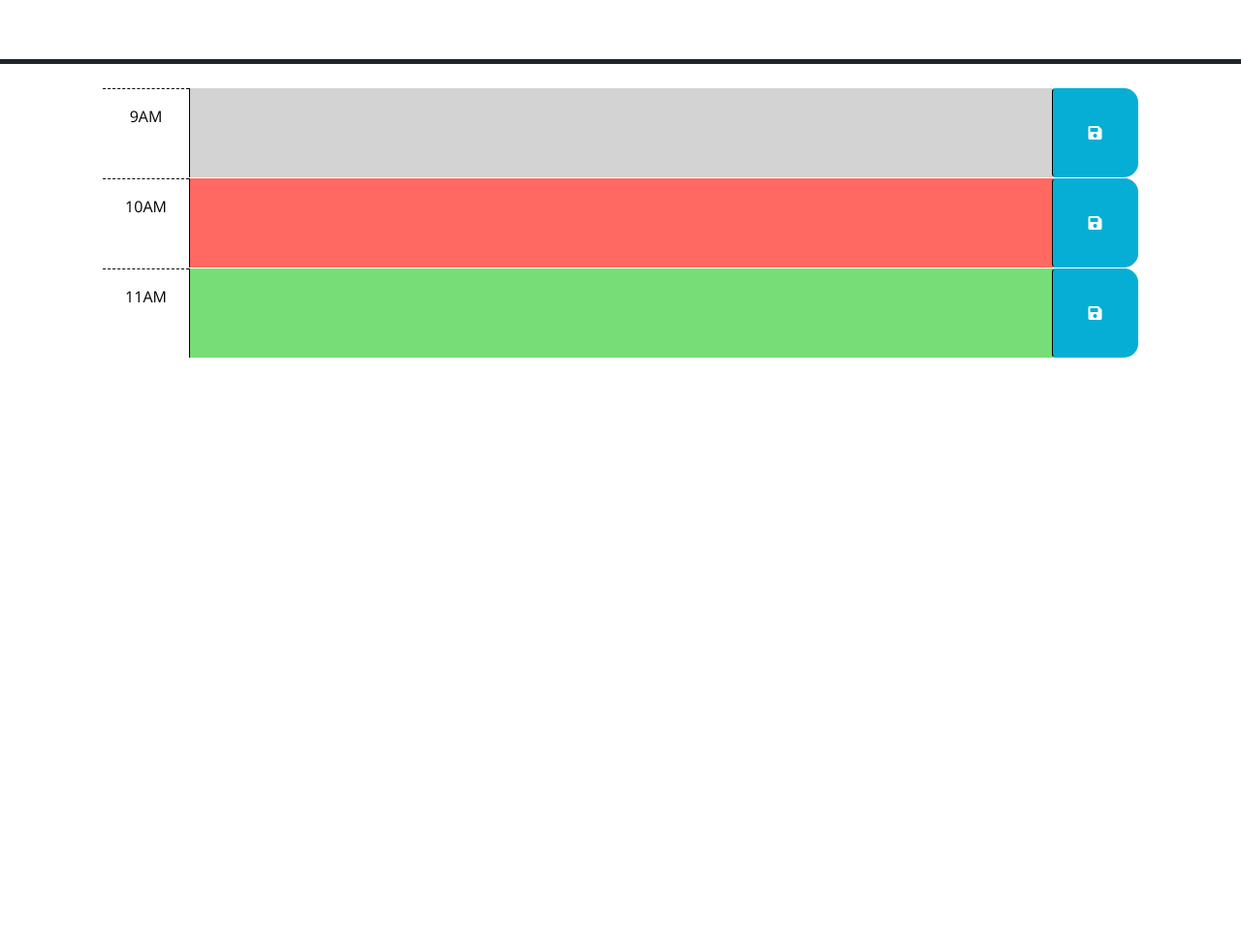
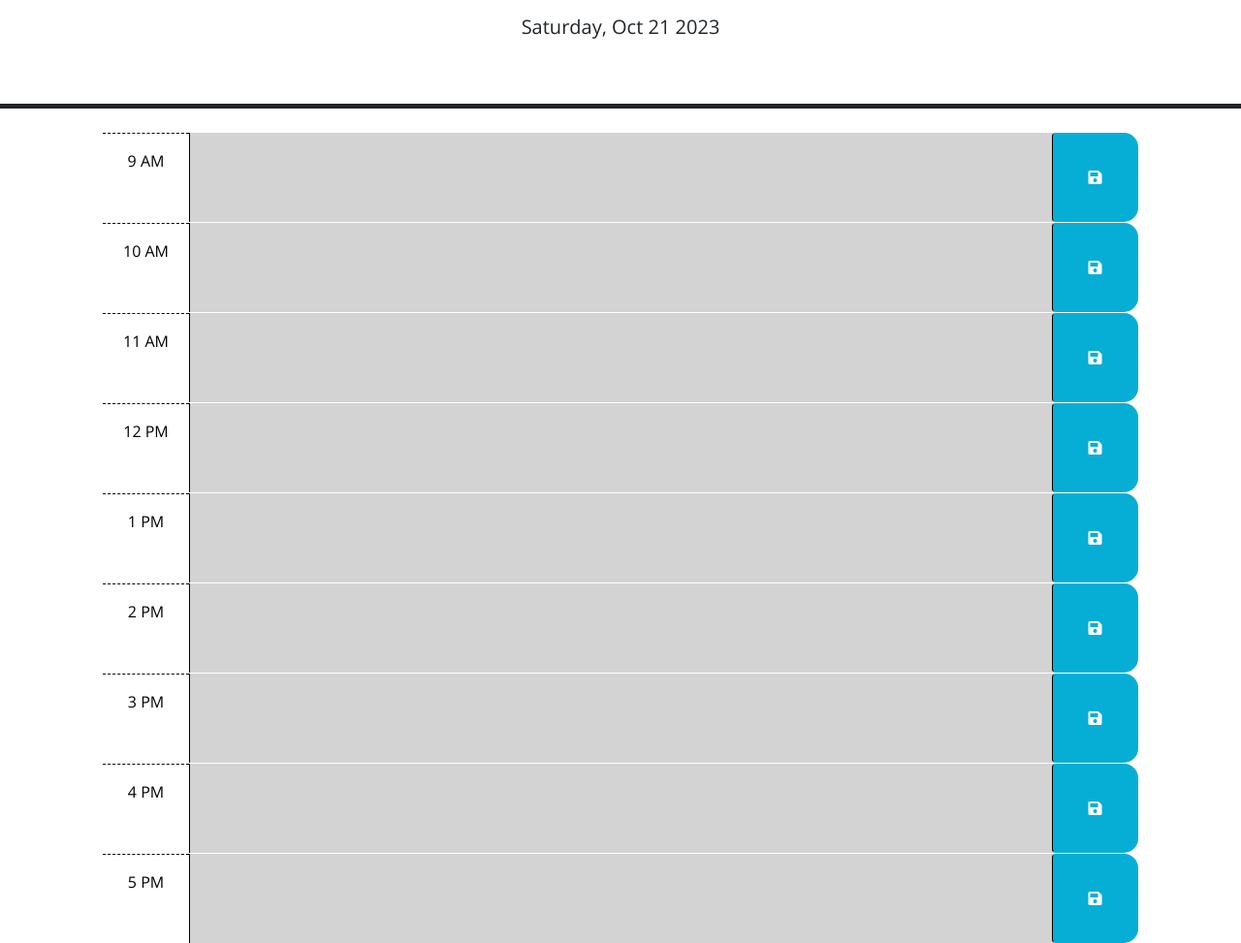
Before and after one commit to evan-hatley/Dayjs-Calendar-App, a plain HTML site: page index.html in a window 1280 px wide. Shown: the part 166-1139 px from the top of the page at 97% size. Before the commit the page ends 800 px from the top, so only its background shows below. Drawn offline with nearby package versions, Linux system fonts and the light colour scheme.

Commit message:
Updated HTML and JS
Added the current date top the top, expanded the working hours, and applied the css classes through jquery.

```diff
--- a/index.html
+++ b/index.html
@@ -28,43 +28,79 @@
       <p class="lead">A simple calendar app for scheduling your work day</p>
       <p id="currentDay" class="lead"></p>
     </header>
-    <div class="container-lg px-5">
-      <!-- Use class for "past", "present", and "future" to apply styles to the
-        time-block divs accordingly. The javascript will need to do this by
-        adding/removing these classes on each div by comparing the hour in the
-        id to the current hour. The html provided below is meant to be an example
-        demonstrating how the css provided can be leveraged to create the
-        desired layout and colors. The html below should be removed or updated
-        in the finished product. Remember to delete this comment once the
-        code is implemented.
-        -->
+    <main class="container-lg px-5">
 
-      <!-- Example of a past time block. The "past" class adds a gray background color. -->
-      <div id="hour-9" class="row time-block past">
-        <div class="col-2 col-md-1 hour text-center py-3">9AM</div>
+      <div id="9" class="row time-block">
+        <div class="col-2 col-md-1 hour text-center py-3">9 AM</div>
         <textarea class="col-8 col-md-10 description" rows="3"> </textarea>
         <button class="btn saveBtn col-2 col-md-1" aria-label="save">
           <i class="fas fa-save" aria-hidden="true"></i>
         </button>
       </div>
 
-      <!-- Example of a a present time block. The "present" class adds a red background color. -->
-      <div id="hour-10" class="row time-block present">
-        <div class="col-2 col-md-1 hour text-center py-3">10AM</div>
+      <div id="10" class="row time-block">
+        <div class="col-2 col-md-1 hour text-center py-3">10 AM</div>
         <textarea class="col-8 col-md-10 description" rows="3"> </textarea>
         <button class="btn saveBtn col-2 col-md-1" aria-label="save">
           <i class="fas fa-save" aria-hidden="true"></i>
         </button>
       </div>
 
-      <!-- Example of a future time block. The "future" class adds a green background color. -->
-      <div id="hour-11" class="row time-block future">
-        <div class="col-2 col-md-1 hour text-center py-3">11AM</div>
+      <div id="11" class="row time-block">
+        <div class="col-2 col-md-1 hour text-center py-3">11 AM</div>
         <textarea class="col-8 col-md-10 description" rows="3"> </textarea>
         <button class="btn saveBtn col-2 col-md-1" aria-label="save">
           <i class="fas fa-save" aria-hidden="true"></i>
         </button>
       </div>
+
+      <div id="12" class="row time-block">
+        <div class="col-2 col-md-1 hour text-center py-3">12 PM</div>
+        <textarea class="col-8 col-md-10 description" rows="3"> </textarea>
+        <button class="btn saveBtn col-2 col-md-1" aria-label="save">
+          <i class="fas fa-save" aria-hidden="true"></i>
+        </button>
+      </div>
+
+      <div id="13" class="row time-block">
+        <div class="col-2 col-md-1 hour text-center py-3">1 PM</div>
+        <textarea class="col-8 col-md-10 description" rows="3"> </textarea>
+        <button class="btn saveBtn col-2 col-md-1" aria-label="save">
+          <i class="fas fa-save" aria-hidden="true"></i>
+        </button>
+      </div>
+
+      <div id="14" class="row time-block">
+        <div class="col-2 col-md-1 hour text-center py-3">2 PM</div>
+        <textarea class="col-8 col-md-10 description" rows="3"> </textarea>
+        <button class="btn saveBtn col-2 col-md-1" aria-label="save">
+          <i class="fas fa-save" aria-hidden="true"></i>
+        </button>
+      </div>
+
+      <div id="15" class="row time-block">
+        <div class="col-2 col-md-1 hour text-center py-3">3 PM</div>
+        <textarea class="col-8 col-md-10 description" rows="3"> </textarea>
+        <button class="btn saveBtn col-2 col-md-1" aria-label="save">
+          <i class="fas fa-save" aria-hidden="true"></i>
+        </button>
+      </div>
+
+      <div id="16" class="row time-block">
+        <div class="col-2 col-md-1 hour text-center py-3">4 PM</div>
+        <textarea class="col-8 col-md-10 description" rows="3"> </textarea>
+        <button class="btn saveBtn col-2 col-md-1" aria-label="save">
+          <i class="fas fa-save" aria-hidden="true"></i>
+        </button>
+      </div>
+
+      <div id="17" class="row time-block">
+        <div class="col-2 col-md-1 hour text-center py-3">5 PM</div>
+        <textarea class="col-8 col-md-10 description" rows="3"> </textarea>
+        <button class="btn saveBtn col-2 col-md-1" aria-label="save">
+          <i class="fas fa-save" aria-hidden="true"></i>
+        </button>
+      </main>
 
     <script src="https://code.jquery.com/jquery-3.4.1.min.js"></script>
     <script
@@ -72,7 +108,7 @@
       integrity="sha256-iu/zLUB+QgISXBLCW/mcDi/rnf4m4uEDO0wauy76x7U="
       crossorigin="anonymous"
     ></script>
+    <script src="script.js"></script>
 
-    <script src="script.js"></script>
   </body>
 </html>
--- a/script.js
+++ b/script.js
@@ -1,6 +1,11 @@
 // Wrap all code that interacts with the DOM in a call to jQuery to ensure that
 // the code isn't run until the browser has finished rendering all the elements
 // in the html.
+
+// This adds a current date to the title of the schedule. It changes each day.
+var todayDate = dayjs().format('dddd, MMM D YYYY');
+$("#currentDay").html(todayDate);
+
 $(function () {
   // TODO: Add a listener for click events on the save button. This code should
   // use the id in the containing time-block as a key to save the user input in
@@ -8,16 +13,38 @@ $(function () {
   // function? How can DOM traversal be used to get the "hour-x" id of the
   // time-block containing the button that was clicked? How might the id be
   // useful when saving the description in local storage?
-  //
-  // TODO: Add code to apply the past, present, or future class to each time
-  // block by comparing the id to the current hour. HINTS: How can the id
-  // attribute of each time-block be used to conditionally add or remove the
-  // past, present, and future classes? How can Day.js be used to get the
-  // current hour in 24-hour time?
-  //
+
+
+  $(document).ready(function() {
+    function updateTimeBlockColors() {
+      // I'm still working on getting this const to run through dayjs
+      const currentHour = new Date().getHours();
+      // Loops through each time block
+      $('.time-block').each(function() {
+        // This const parses the ids, which separate the hour divs in my HTML. I did this so I can later create an if else to apply classes.
+        const blockHour = parseInt($(this).attr('id'));
+
+        // Creates a time comparison between the blockHour and currentHour, which will automatically adjust the class.
+        if (blockHour < currentHour) {
+          $(this).addClass('past');
+        } else if (blockHour === currentHour) {
+          $(this).addClass('present');
+        } else {
+          $(this).addClass('future');
+        }
+      });
+    }
+    // Runs the function to automatically change the classes to the time-appropriate colors
+    updateTimeBlockColors();
+
+    // Set an interval to update the classes every 5 minutes
+    setInterval(updateTimeBlockClasses, 300000);
+  });
+
   // TODO: Add code to get any user input that was saved in localStorage and set
   // the values of the corresponding textarea elements. HINT: How can the id
   // attribute of each time-block be used to do this?
   //
-  // TODO: Add code to display the current date in the header of the page.
+
+
 });
```
